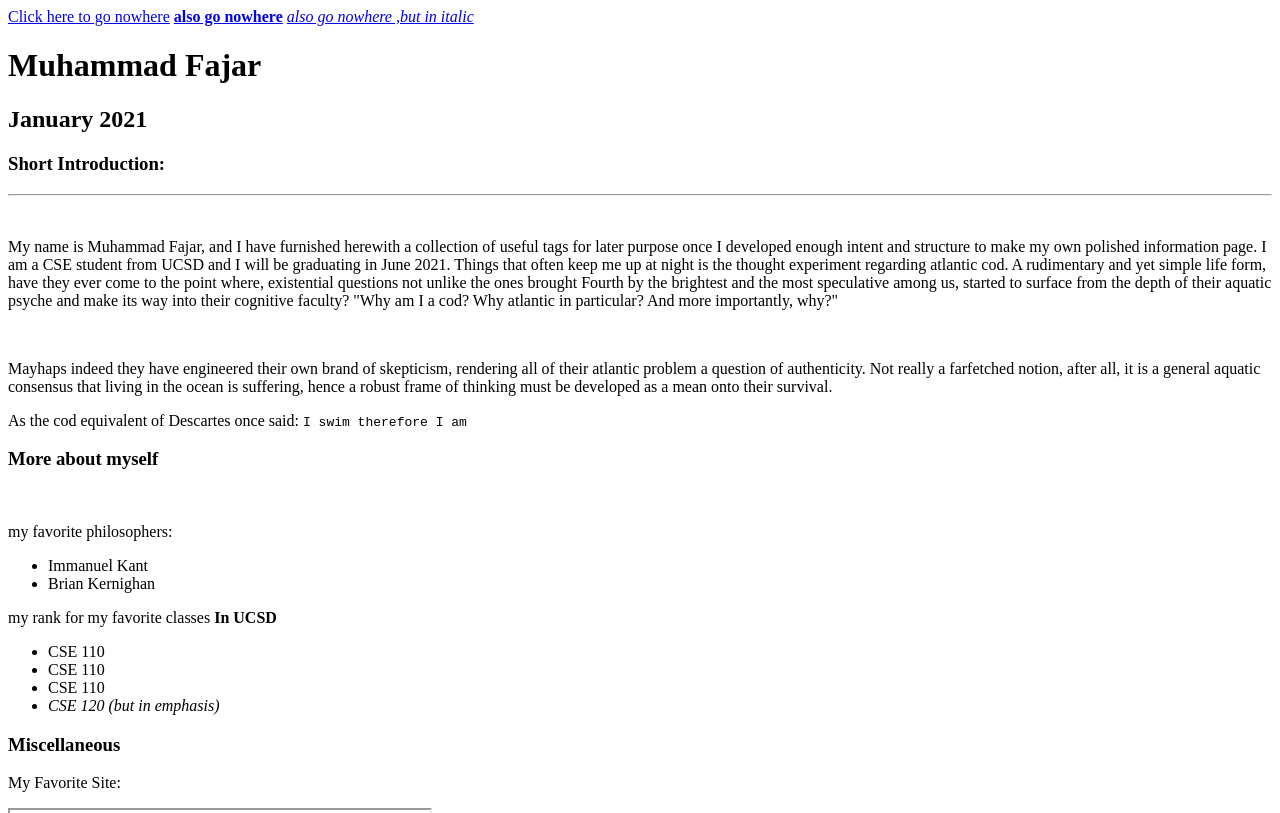
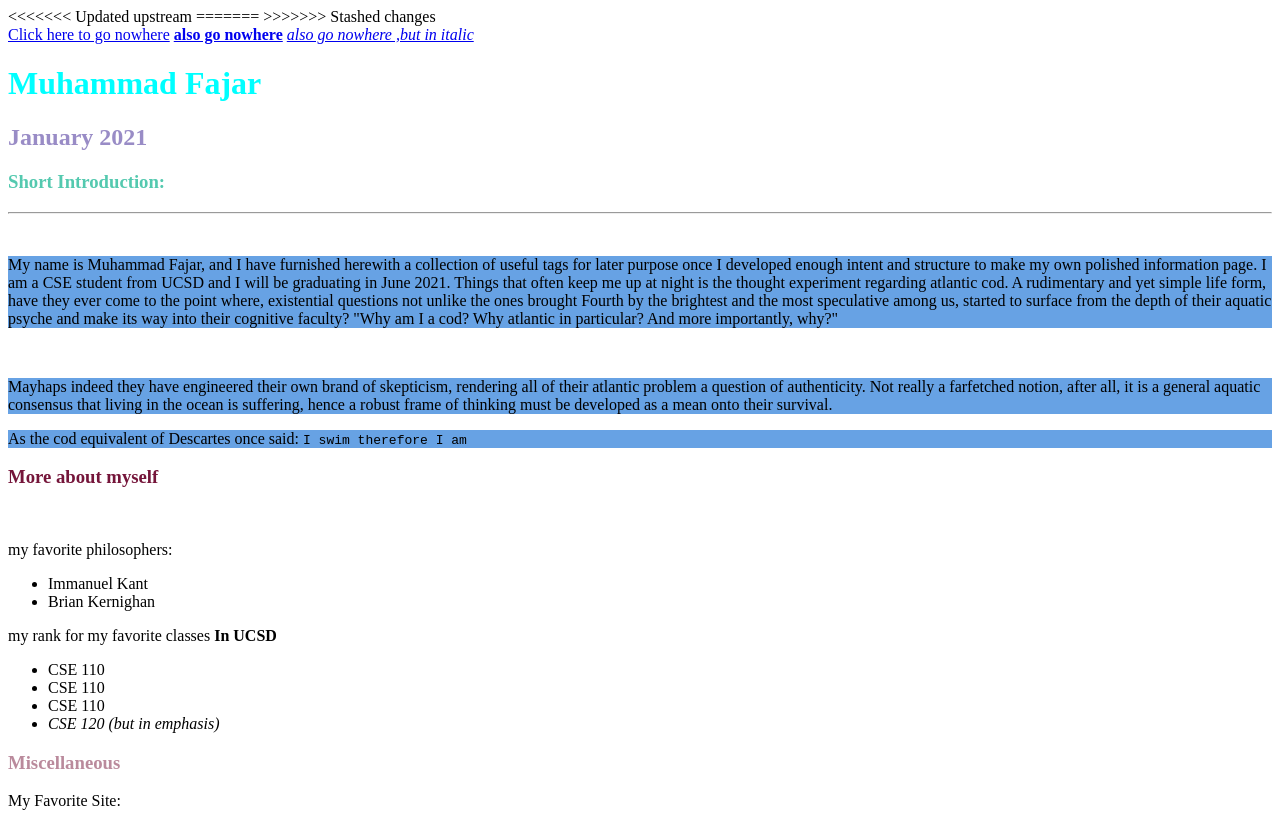
Before and after one commit to MuhammadCF/wi21-cse110-lab3, a plain HTML site: page index.html in a window 1280 px wide. Shown: the top 813 px of the page. Drawn offline with Linux system fonts and the light colour scheme; grey boxes are pictures that could not be loaded.

Commit message:
coloring

```diff
--- a/index.html
+++ b/index.html
@@ -5,6 +5,34 @@
     <meta name="viewport" content="width=device-width, initial-scale=1.0">
     <title>lab2CSE110</title>
     <link rel="stylesheet" href="style.css">
+<<<<<<< Updated upstream
+=======
+    <style>
+
+        #miscellaneous {
+            color: hsla(337, 70%, 27%, 50%);
+        }
+        #fifth {
+            color: rgba(84, 201, 175,25%);
+        }
+        h3 {
+            color: rgb(84, 201, 175);
+        }
+
+        h2 {
+            color: #998cc6;
+        }
+
+        #philosopher {
+            color: hsl(337, 70%, 27%);
+        }
+
+        .intro {
+            background-color: #67a2e4;
+        }
+
+    </style>
+>>>>>>> Stashed changes
 </head>
 <body>
     <header>
@@ -13,7 +41,7 @@
             <a href="/index.html"><b>also go nowhere</b></a>
             <a href="/index.html"><i>also go nowhere ,but in italic</i></a>
         </nav>
-        <h1>Muhammad Fajar</h1>
+        <h1 style="color: aqua;">Muhammad Fajar</h1>
     </header>
 
     <main>
@@ -24,7 +52,7 @@
             <div>
                 <hr>
                 <br>
-                <p>
+                <p class="intro">
                     My name is Muhammad Fajar, and I have furnished herewith
                     a collection of useful tags for later purpose once I developed
                     enough intent and structure to make my own polished
@@ -46,7 +74,7 @@
 
                 </p>
                 <br>
-                <p>
+                <p class="intro">
                     Mayhaps indeed they have engineered
                     their own brand of skepticism,
                     rendering all of their atlantic problem
@@ -56,14 +84,14 @@
                     a robust frame of thinking must be developed as
                     a mean onto their survival.
                 </p>
-                <aside>
+                <aside class="intro">
                     As the cod equivalent of Descartes once said: <code>I swim therefore I am</code>
                 </aside>
             </div>
         </section>
 
         <section>
-            <h3>More about myself</h3>
+            <h3 id="philosopher">More about myself</h3>
             <br>
             <p>my favorite <span>philosophers: </span></p>
             <ul>
@@ -81,7 +109,7 @@
         </section>
 
         <section>
-            <h3>Miscellaneous </h3>
+            <h3 id="miscellaneous">Miscellaneous </h3>
             <p>My Favorite Site:</p>
             <iframe width="420" height="315"
             src="https://www.sciencedirect.com/">
@@ -177,7 +205,7 @@
 
 
         <section>
-            <h3>The Fifth Section</h3>
+            <h3 id="fifth">The Fifth Section</h3>
 
             <details>
                 <summary>ucsd edu</summary>
--- a/style.css
+++ b/style.css
@@ -0,0 +1 @@
+/*This is for Lab 3 */
```
